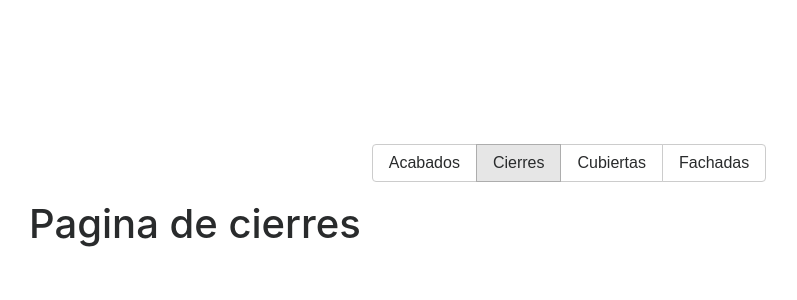
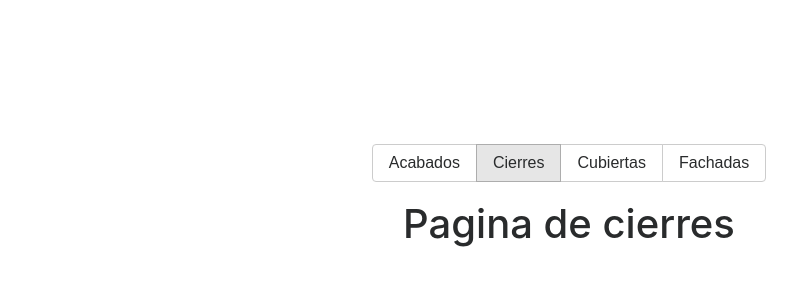
Before and after one commit to spg82/cSerantes, an Angular app: page /gallery/closures in a window 1280 px wide. Shown: the top 300 px of the page, without its empty margins (71-868 px from the left). Built offline with nearby package versions, Linux system fonts and the light colour scheme.

Commit message:
<feature> centar gallería cierres

```diff
--- a/src/app/components/gallery-closures/gallery-closures.component.html
+++ b/src/app/components/gallery-closures/gallery-closures.component.html
@@ -1 +1 @@
-<h1>Pagina de cierres</h1>
+<h1 class="text-center">Pagina de cierres</h1>
```
